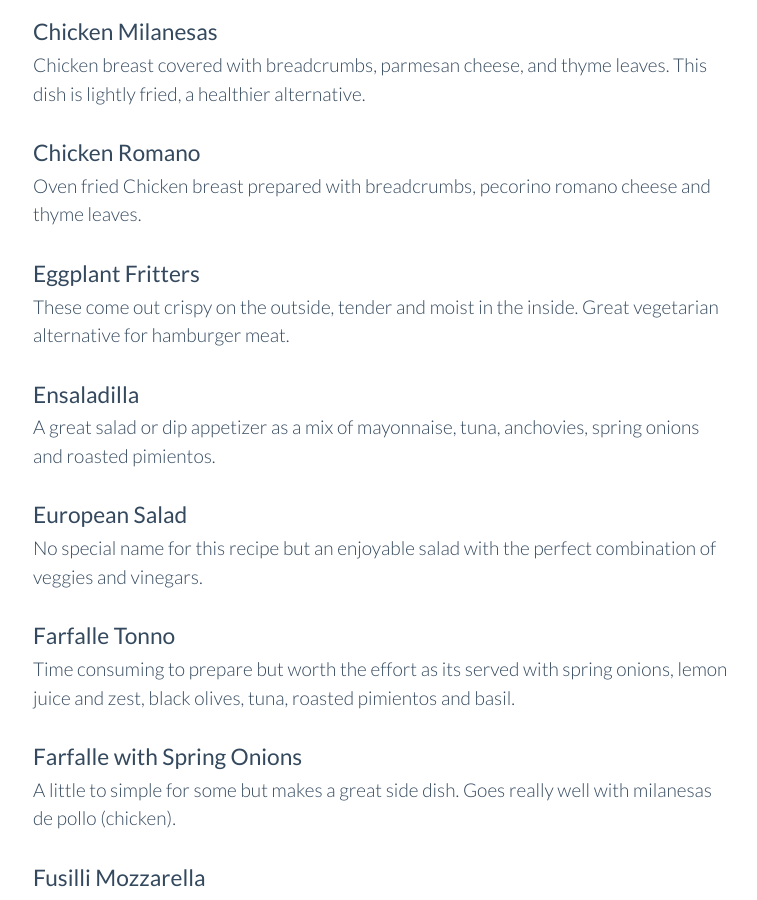
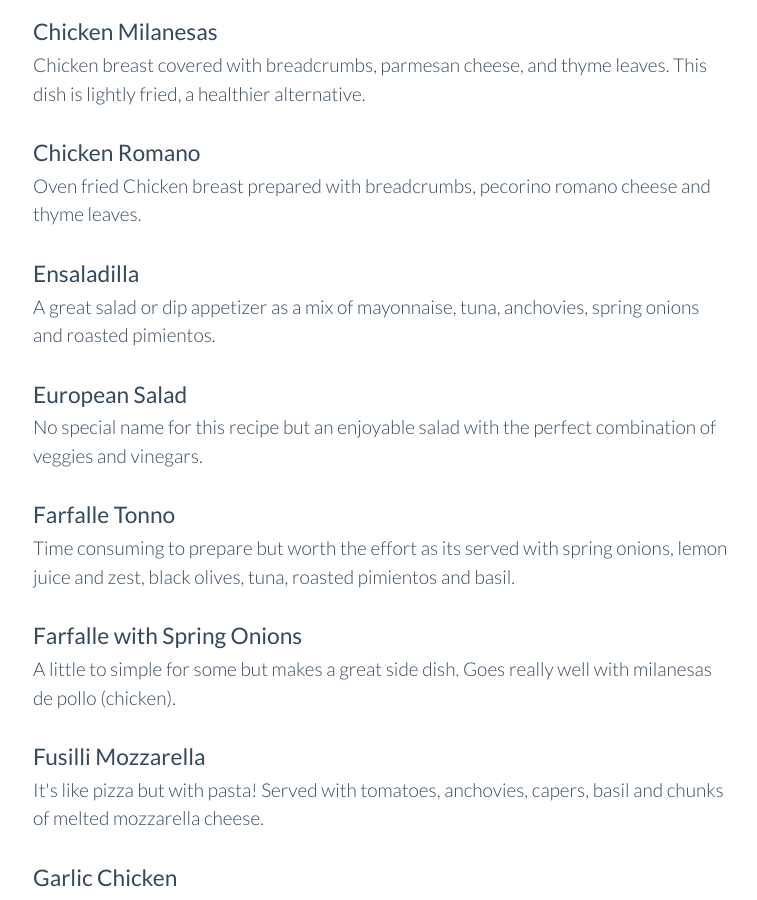
Before and after one commit to javierjulio/javierjulio.github.io, a Jekyll site: the page built from recipes.html, in a window 1280 px wide and 900 px high, scrolled down 582 px. Shown: the whole window, without its empty margins (257-1014 px from the left). Built offline with Jekyll 4.4.1, drawn with Linux system fonts in a browser that asks for light colours; part of the change alters nothing that is shown.

Commit message:
Remove eggplant-fritters recipe

```diff
--- a/_recipes/eggplant-fritters.markdown
+++ /dev/null
@@ -1,34 +0,0 @@
----
-layout: post
-title:  Eggplant Fritters
-description: These come out crispy on the outside, tender and moist in the inside. Great vegetarian alternative for hamburger meat.
-date:   2015-08-02 16:59:02
----
-
-A simple appetizer or a great vegetarian alternative for hamburger meat. These come out crispy on the outside, tender and moist in the inside.
-
-### Ingredients
-
-- 2 eggplants
-- 4-5 garlic cloves
-- 2 large eggs
-- Panko (Japanese breadcrumbs)
-- Parmesan and/or Pecorino Romano cheese
-- Fresh Italian parsley
-- Olive Oil
-- Pepper
-- Salt
-
-### Directions
-
-- Wash and peel eggplants (leaving on a little peel for flavor)
-- Dice the eggplants into cubes
-- Chop Italian parsley and garlic finely
-- In salted water, boil the eggplants for 15-20 minutes or until tender, stirring occasionally
-- Drain the eggplant in a strainer until cool
-- In a bowl add breadcrumbs, Parmesan or Pecorino Romano cheese, garlic, parsley, pepper/salt, eggplants and mix
-- Now add eggs and mix well
-- Form the batter into patties of desired size
-- Pour a thin layer of olive oil in pan and heat up
-- Fry each side until golden (about 4-5 minutes each side)
-- Serve immediately or let them cool first
--- a/recipes.html
+++ b/recipes.html
@@ -2,6 +2,8 @@
 layout: post
 title: Recipes
 permalink: /recipes/
+redirect_from:
+  - /recipes/eggplant-fritters/
 ---
 
 {% for recipe in site.recipes %}
```
